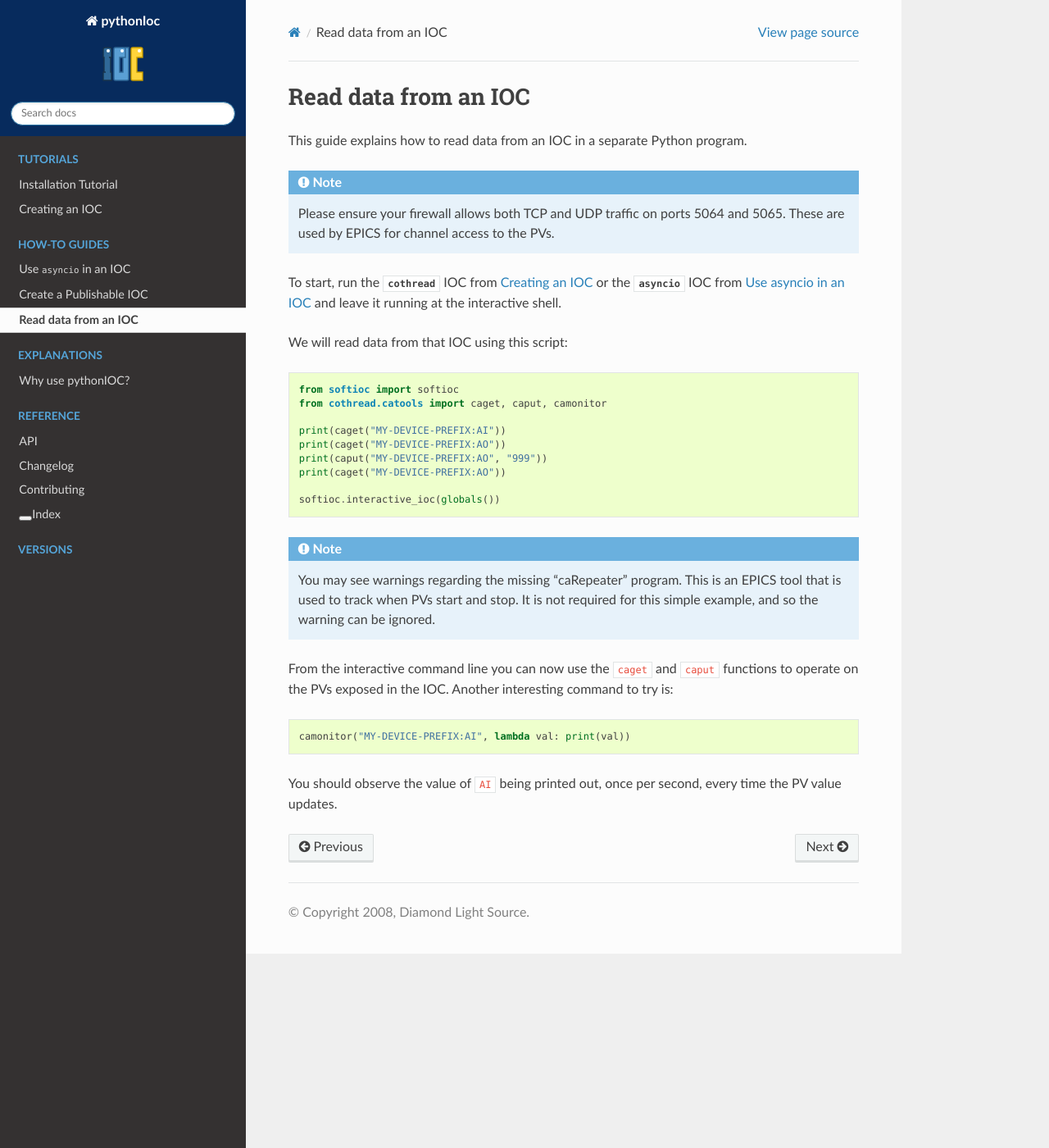
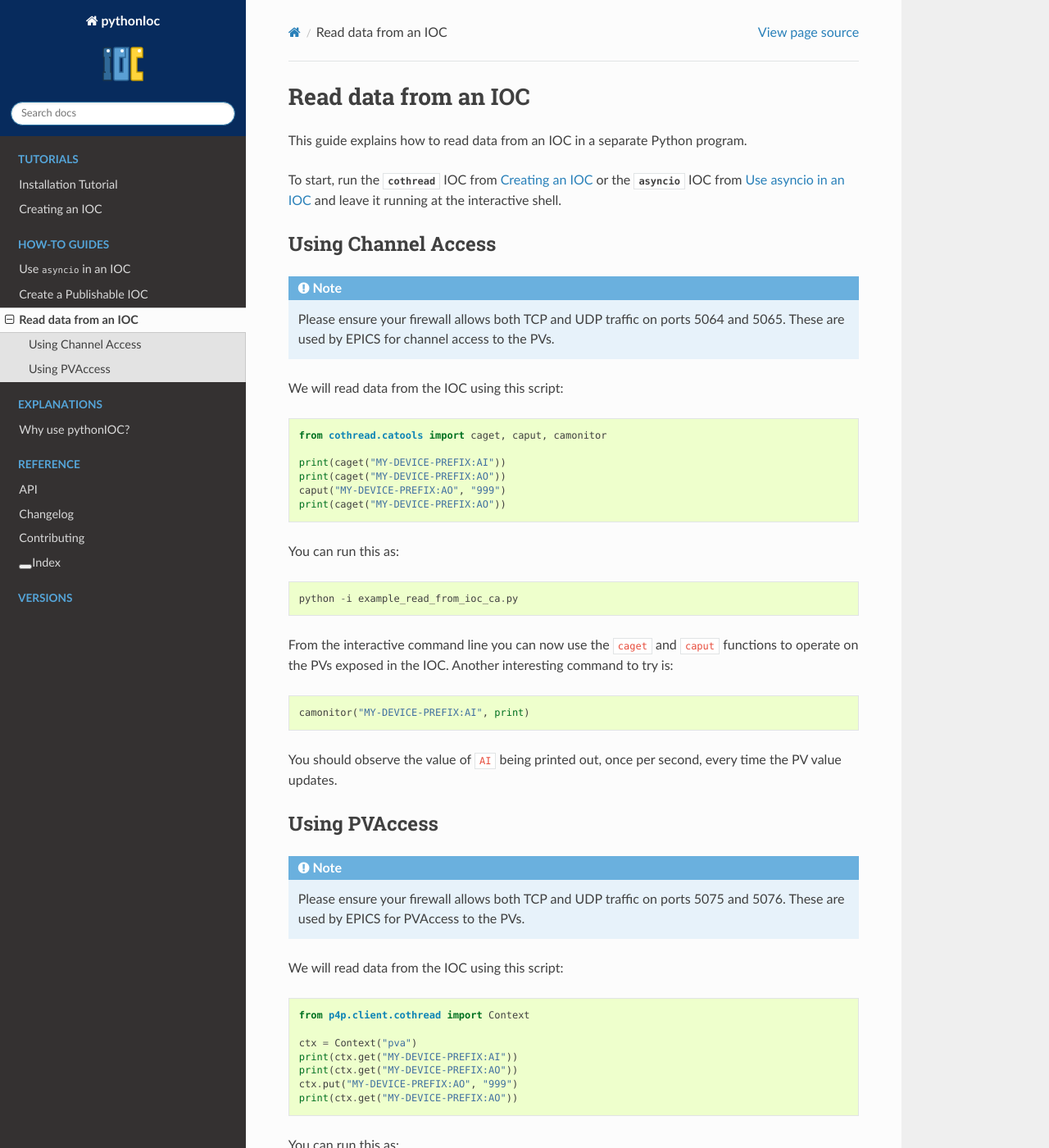
Before and after one commit to DiamondLightSource/pythonSoftIOC, a Sphinx documentation site: the page built from docs/how-to/read-data-from-ioc.rst, in a window 1280 px wide and 1400 px high. Shown: the whole window at 82% size. Built offline with Sphinx 7.4.7 and the Read the Docs theme 2.0.0, drawn with Linux system fonts in a browser that asks for light colours; the version number could not be read and is left out; some of the changed text lies outside the part shown.

Commit message:
Update docs and CI

```diff
--- a/CHANGELOG.rst
+++ b/CHANGELOG.rst
@@ -9,7 +9,9 @@ and this project adheres to `Semantic Versioning <https://semver.org/spec/v2.0.0
 Unreleased_
 -----------
 
-Nothing yet
+Added:
+
+- PVA support to the IOC #17
 
 
 3.0_ - 2021-07-05
--- a/docs/examples/example_read_from_ioc.py
+++ b/docs/examples/example_read_from_ioc_ca.py
@@ -1,9 +1,6 @@
-from softioc import softioc
 from cothread.catools import caget, caput, camonitor
 
 print(caget("MY-DEVICE-PREFIX:AI"))
 print(caget("MY-DEVICE-PREFIX:AO"))
-print(caput("MY-DEVICE-PREFIX:AO", "999"))
+caput("MY-DEVICE-PREFIX:AO", "999")
 print(caget("MY-DEVICE-PREFIX:AO"))
-
-softioc.interactive_ioc(globals())
--- /dev/null
+++ b/docs/examples/example_read_from_ioc_pva.py
@@ -0,0 +1,7 @@
+from p4p.client.cothread import Context
+
+ctx = Context("pva")
+print(ctx.get("MY-DEVICE-PREFIX:AI"))
+print(ctx.get("MY-DEVICE-PREFIX:AO"))
+ctx.put("MY-DEVICE-PREFIX:AO", "999")
+print(ctx.get("MY-DEVICE-PREFIX:AO"))
--- a/docs/how-to/read-data-from-ioc.rst
+++ b/docs/how-to/read-data-from-ioc.rst
@@ -3,29 +3,52 @@ Read data from an IOC
 
 This guide explains how to read data from an IOC in a separate Python program.
 
+To start, run the `cothread` IOC from `../tutorials/creating-an-ioc` or the
+`asyncio` IOC from `use-asyncio-in-an-ioc` and leave it running at the
+interactive shell.
+
+Using Channel Access
+--------------------
+
 .. note::
     Please ensure your firewall allows both TCP and UDP traffic on ports 5064 and 5065.
     These are used by EPICS for channel access to the PVs.
 
+We will read data from the IOC using this script:
 
-To start, run the `cothread` IOC from `../tutorials/creating-an-ioc` or the
-`asyncio` IOC from `use-asyncio-in-an-ioc` and leave it running at the
-interactive shell.
+.. literalinclude:: ../examples/example_read_from_ioc_ca.py
 
-We will read data from that IOC using this script:
+You can run this as::
 
-.. literalinclude:: ../examples/example_read_from_ioc.py
-
-.. note::
-    You may see warnings regarding the missing "caRepeater" program. This is an EPICS tool
-    that is used to track when PVs start and stop. It is not required for this simple example,
-    and so the warning can be ignored.
+    python -i example_read_from_ioc_ca.py
 
 From the interactive command line you can now use the ``caget`` and ``caput`` functions to operate on
 the PVs exposed in the IOC. Another interesting command to try is::
 
-    camonitor("MY-DEVICE-PREFIX:AI", lambda val: print(val))
-
+    camonitor("MY-DEVICE-PREFIX:AI", print)
 
 You should observe the value of ``AI`` being printed out, once per second, every time the PV value
 updates.
+
+Using PVAccess
+--------------
+
+.. note::
+    Please ensure your firewall allows both TCP and UDP traffic on ports 5075 and 5076.
+    These are used by EPICS for PVAccess to the PVs.
+
+We will read data from the IOC using this script:
+
+.. literalinclude:: ../examples/example_read_from_ioc_pva.py
+
+You can run this as::
+
+    python -i example_read_from_ioc_pva.py
+
+From the interactive command line you can now use the ``ctx.get`` and ``ctx.put`` functions to operate on
+the PVs exposed in the IOC. Another interesting command to try is::
+
+    ctx.monitor("MY-DEVICE-PREFIX:AI", print)
+
+You should observe the value and timestamp of ``AI`` being printed out, once per second, every time the PV value
+updates.
--- a/docs/tutorials/creating-an-ioc.rst
+++ b/docs/tutorials/creating-an-ioc.rst
@@ -25,9 +25,11 @@ functionality for Python soft IOCs and are the ones that are normally used.
 
 `cothread` is one of the two possible libraries the IOC can use for
 asynchronous operations.
-(see `../how-to/use-asyncio-in-an-ioc` for the alternative)
 
+.. note::
 
+    `cothread` doesn't work on Windows or on a Mac M1. You can use `asyncio`
+    instead by following `../how-to/use-asyncio-in-an-ioc`
 
 .. literalinclude:: ../examples/example_cothread_ioc.py
     :start-after: # Create
--- a/docs/tutorials/installation.rst
+++ b/docs/tutorials/installation.rst
@@ -35,8 +35,8 @@ You can now use ``pip`` to install the library::
 
     python3 -m pip install softioc
 
-Optionally on Linux or MacOS you can install cothread, which is used in the
-first tutorial::
+Optionally on Linux or MacOS (not M1) you can install cothread, which is used in
+the first tutorial::
 
     python3 -m pip install cothread
 
```
Also changed, not shown: 1 other file.
